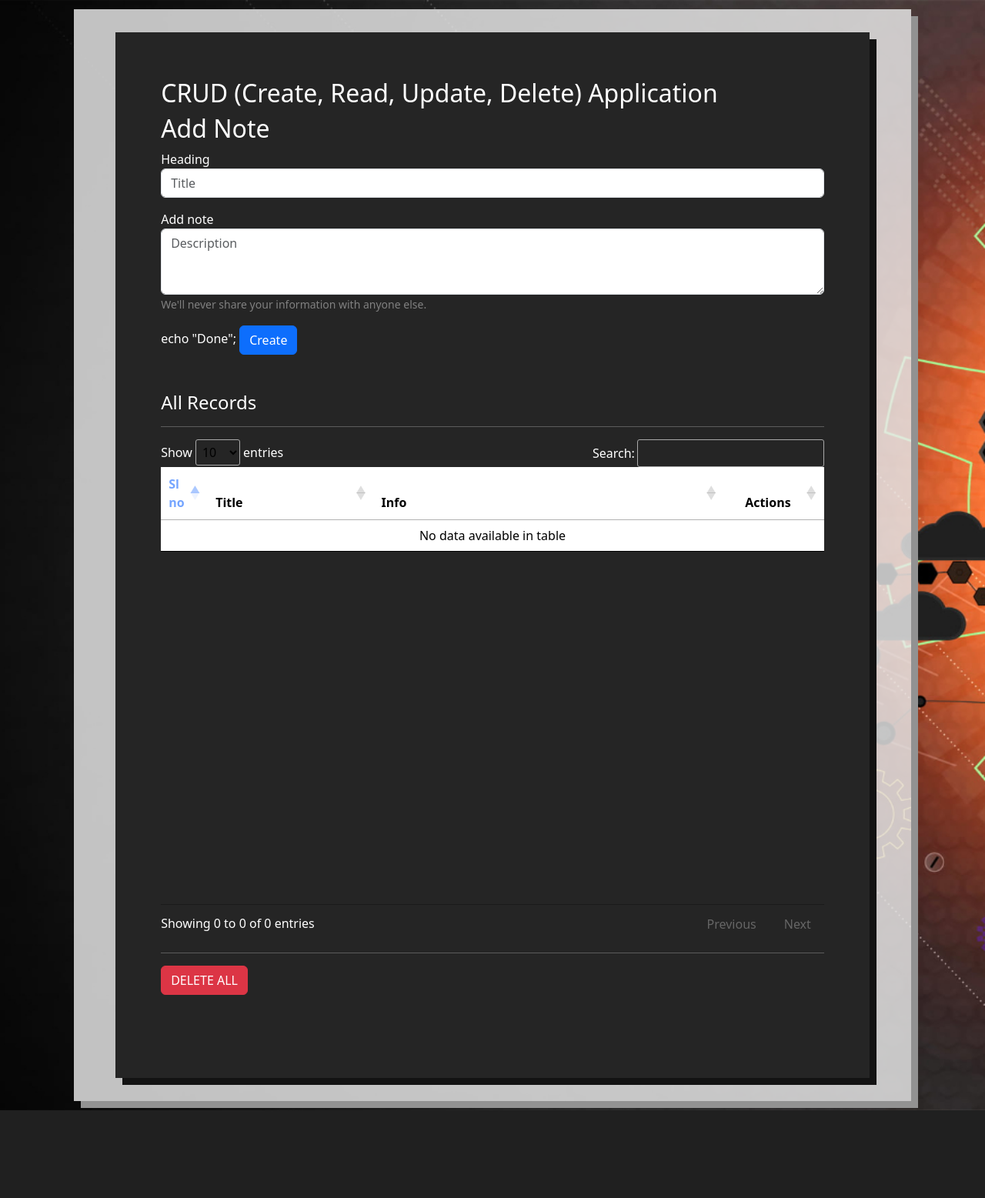
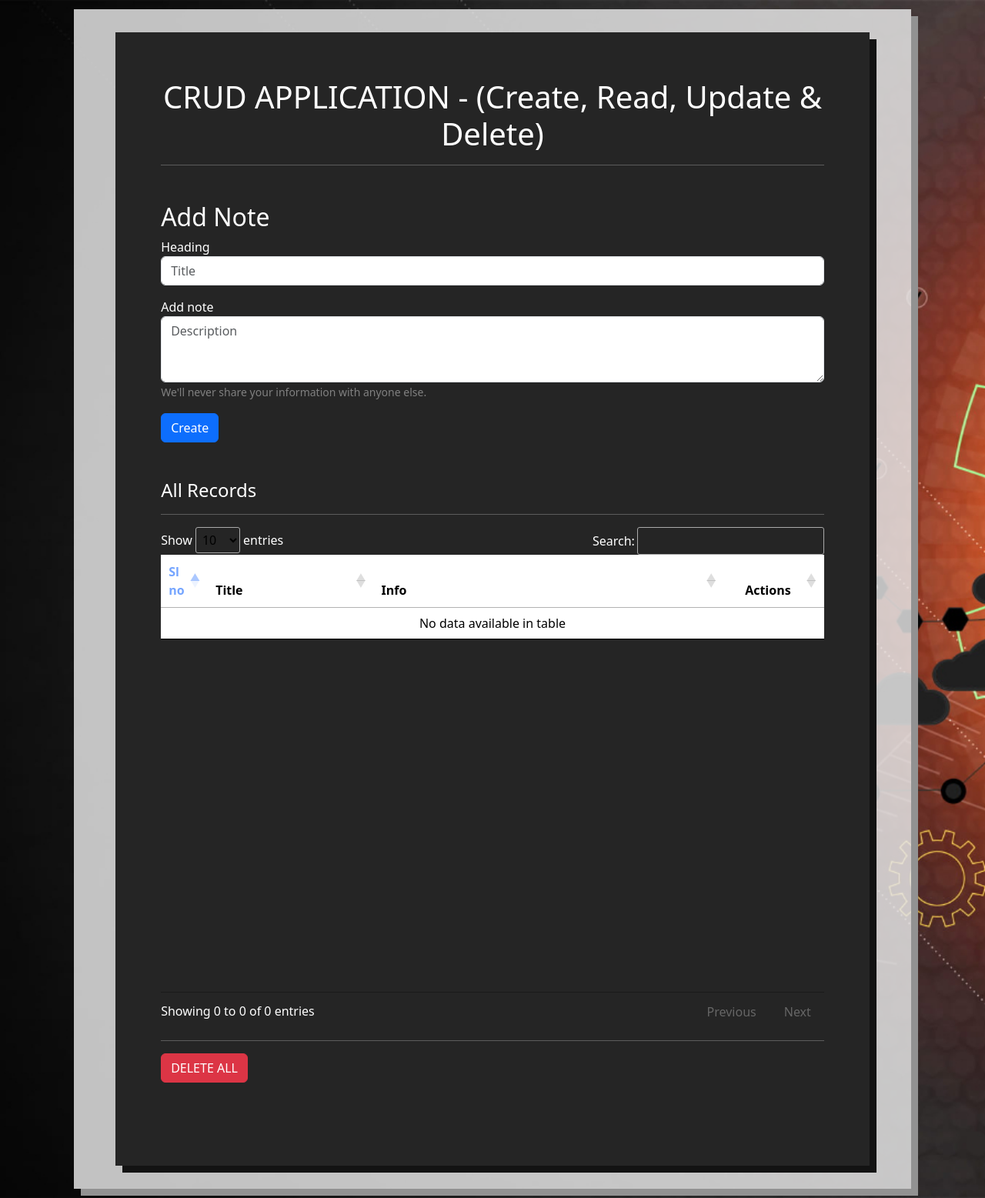
Before and after one commit to hiranmay1000/php_hiranamy_1000_seekersbay, a PHP site: page /sub-pages/myprojects/crud-app/index.php in a window 1280 px wide. Shown: the whole page at 77% size. Before the commit the page ends 1443 px from the top, so only its background shows below. Run offline with PHP 8.4, Linux system fonts and the light colour scheme; data that the repository does not hold is empty; some libraries are stand-ins or nearby versions.

Commit message:
fixed post bug in crud app

```diff
--- a/sub-pages/myprojects/crud-app/index.php
+++ b/sub-pages/myprojects/crud-app/index.php
@@ -154,7 +154,7 @@ if (isset($_POST['slnoEdit'])) { // to edit perticualt data
                     <button type="button" class="btn-close" data-bs-dismiss="modal" aria-label="Close"></button>
                 </div>
                 <div class="modal-body">
-                    <form action="/sub-pages/myprojects/crud-app/index.php" method="post">
+                    <form action="" method="post">
                         <input type="hidden" id="slnoEdit" name='slnoEdit'>
                         <div class="form-group">
                             <label for="modalTitle">Title</label>
@@ -181,9 +181,10 @@ if (isset($_POST['slnoEdit'])) { // to edit perticualt data
     <div class="wrapper">
         <div class="content">
             <div class="input-area">
-                <h2 class="main-heading">CRUD (Create, Read, Update, Delete) Application</h2>
-                <h2 style="color:white;">Add Note</h2>
-                <form action="/sub-pages/myprojects/crud-app/index.php" method="post">
+                <h1 class="main-heading">CRUD APPLICATION - (Create, Read, Update & Delete) </h3>
+                <hr>
+                <h2 class="mt-5" style="color:white;">Add Note</h2>
+                <form action="" method="post">
                     <div class="form-group">
                         <label for="noteTitle">Heading</label>
                         <input type="text" class="form-control" id="noteTitle" name="noteTitle" placeholder="Title">
@@ -195,7 +196,6 @@ if (isset($_POST['slnoEdit'])) { // to edit perticualt data
                         <small id="client-disclaimer" class="form-text text-muted" style="color:grey !important;">We'll
                             never share your information with anyone else.</small>
                     </div>
-                    echo "Done";
                     <button type="submit" class="btn btn-primary" name="insert_crud_data">Create</button>
                 </form>
             </div>
--- a/sub-pages/myprojects/crud-app/style.css
+++ b/sub-pages/myprojects/crud-app/style.css
@@ -4,7 +4,7 @@
     box-sizing: border-box;
 }
 
-body{
+body {
     background-image: url(Images/bg-img/data_illustration.jpg);
     background-size: cover;
 }
@@ -40,13 +40,17 @@ body{
     color: #75a5ff !important;
 }
 
+.main-heading    {
+    text-align: center;
+}
+
 /* For desktop version */
 @media only screen and (min-width: 1080px) {
     .wrapper {
         width: 85%;
     }
 
-    .content{
+    .content {
         width: 90%;
     }
 }
```
